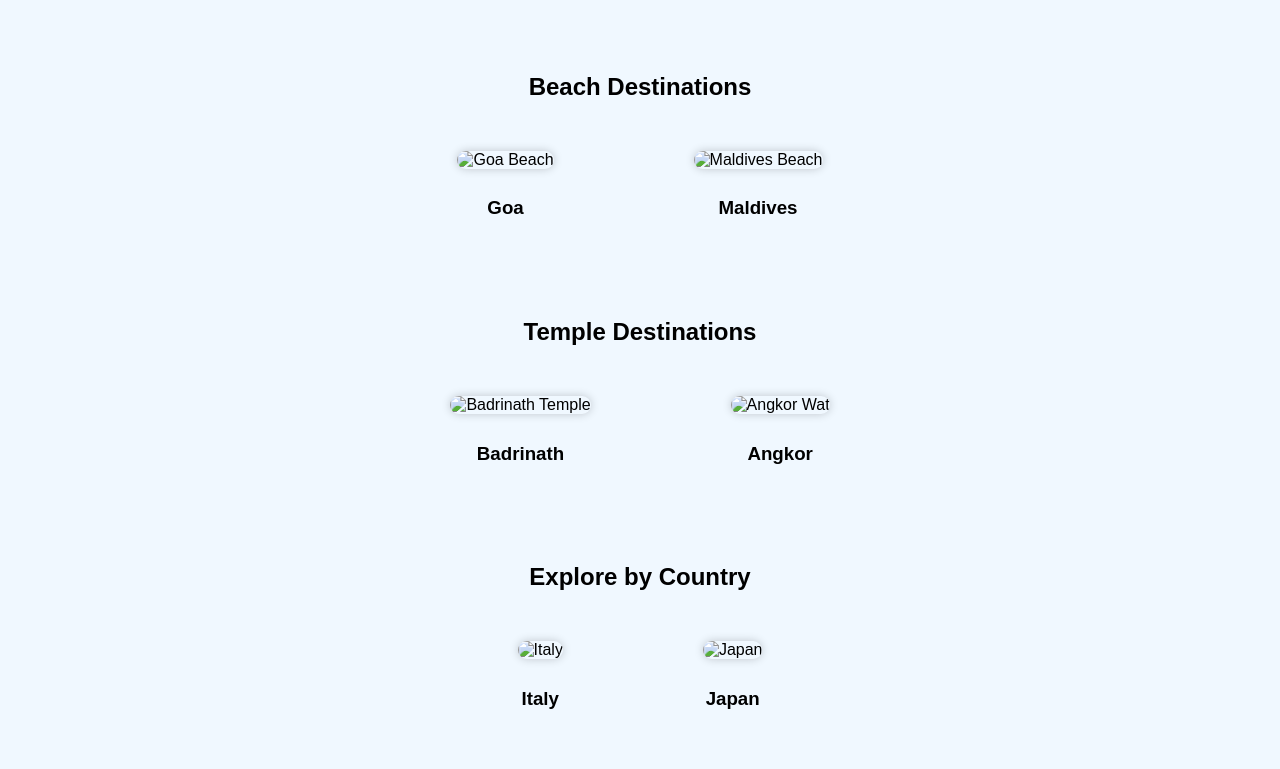
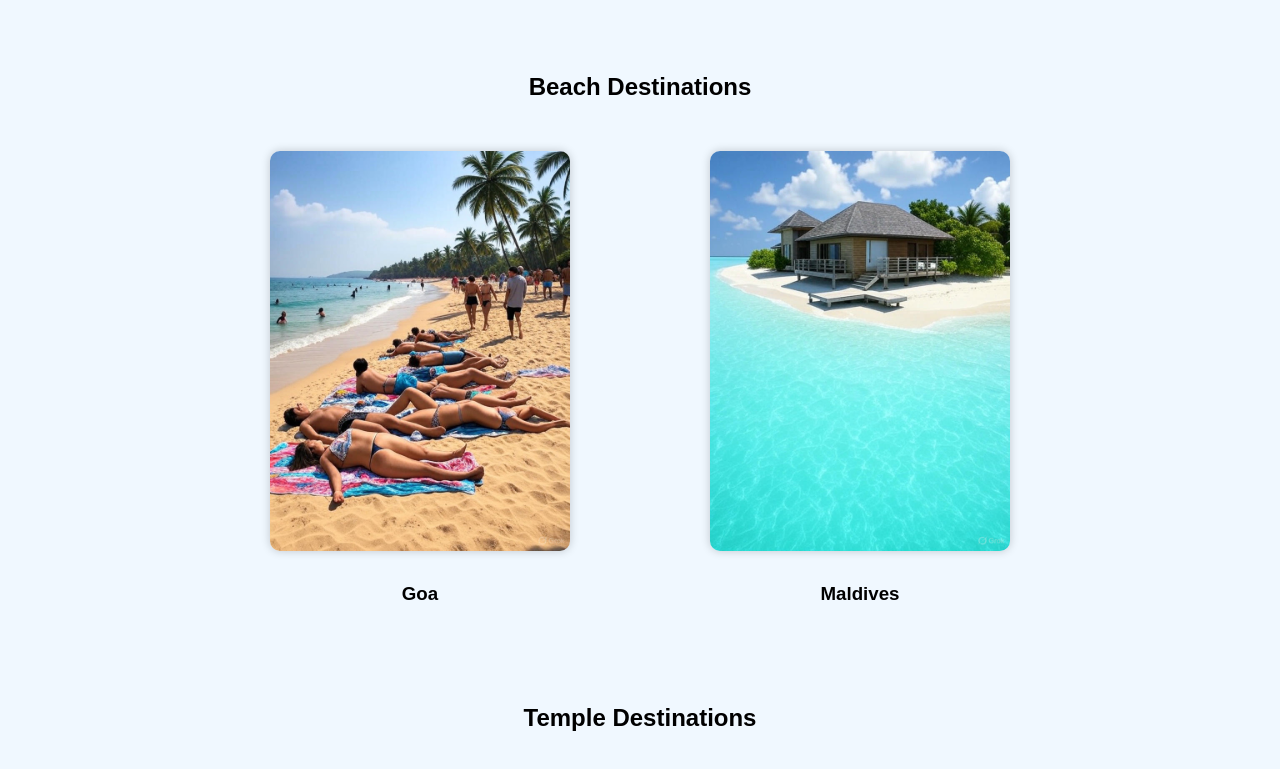
Before and after one commit to imchetan578/travel-recommendation-site, a plain HTML site: page index.html in a window 1280 px wide. Shown: the part 183-952 px from the top of the page. Drawn offline with Linux system fonts and the light colour scheme.

Commit message:
index.html

```diff
--- a/index.html
+++ b/index.html
@@ -32,24 +32,24 @@
   <section>
     <h2>Beach Destinations</h2>
     <div style="display: flex; justify-content: center; gap: 80px;">
-      <section><img src="images/goa.jpg" alt="Goa Beach"><h3>Goa</h3></section>
-      <section><img src="images/maldives.jpg" alt="Maldives Beach"><h3>Maldives</h3></section>
+      <section><img src="goa.jpg" alt="Goa Beach"><h3>Goa</h3></section>
+      <section><img src="maldives.jpg" alt="Maldives Beach"><h3>Maldives</h3></section>
     </div>
   </section>
 
   <section>
     <h2>Temple Destinations</h2>
     <div style="display: flex; justify-content: center; gap: 80px;">
-    <section><img src="images/badrinath.jpg" alt="Badrinath Temple"><h3>Badrinath</h3></section>
-    <section><img src="images/angkorwat.jpg" alt="Angkor Wat"><h3>Angkor</h3></section>
+    <section><img src="badrinath.jpg" alt="Badrinath Temple"><h3>Badrinath</h3></section>
+    <section><img src="angkorwat.jpg" alt="Angkor Wat"><h3>Angkor</h3></section>
     </div>
   </section>
 
   <section>
     <h2>Explore by Country</h2>
     <div style="display: flex; justify-content: center; gap: 80px;">
-    <section><img src="images/italy.jpg" alt="Italy"><h3>Italy</h3></section>
-    <section><img src="images/japan.jpg" alt="Japan"><h3>Japan</h3></section>
+    <section><img src="italy.jpg" alt="Italy"><h3>Italy</h3></section>
+    <section><img src="japan.jpg" alt="Japan"><h3>Japan</h3></section>
     </div>
   </section>
 
```
